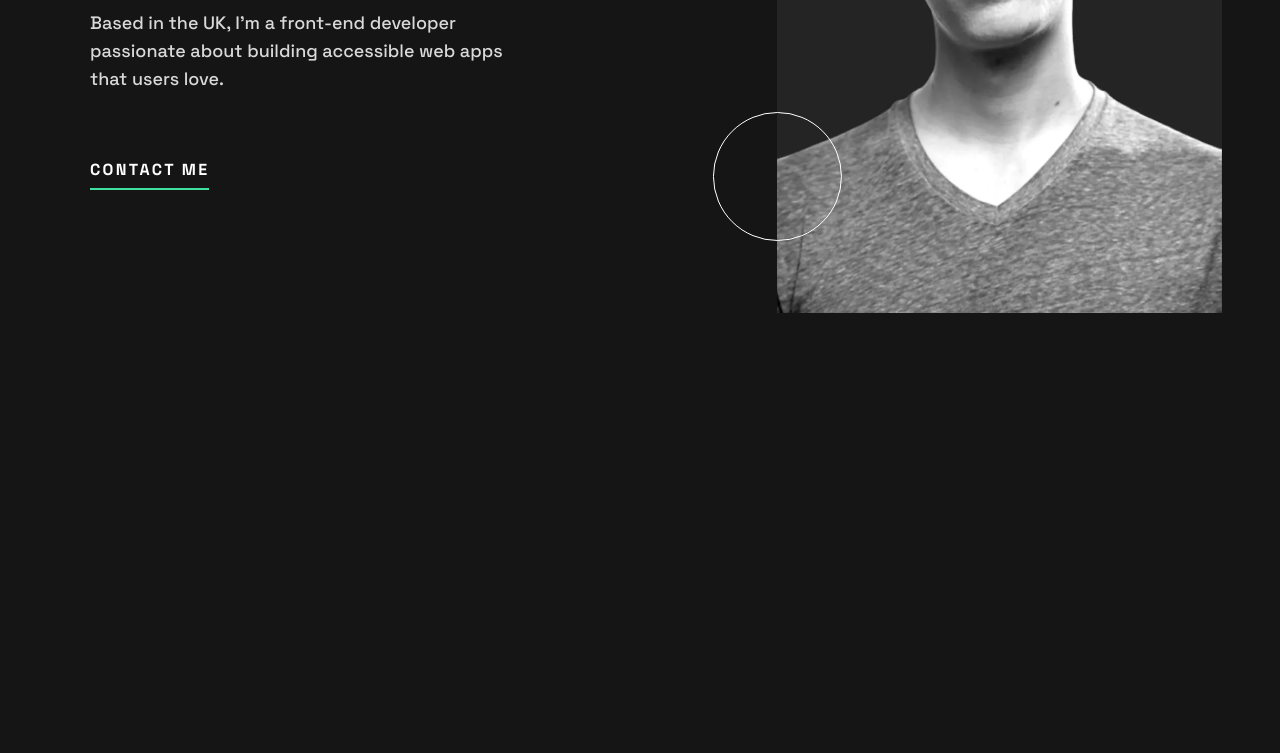
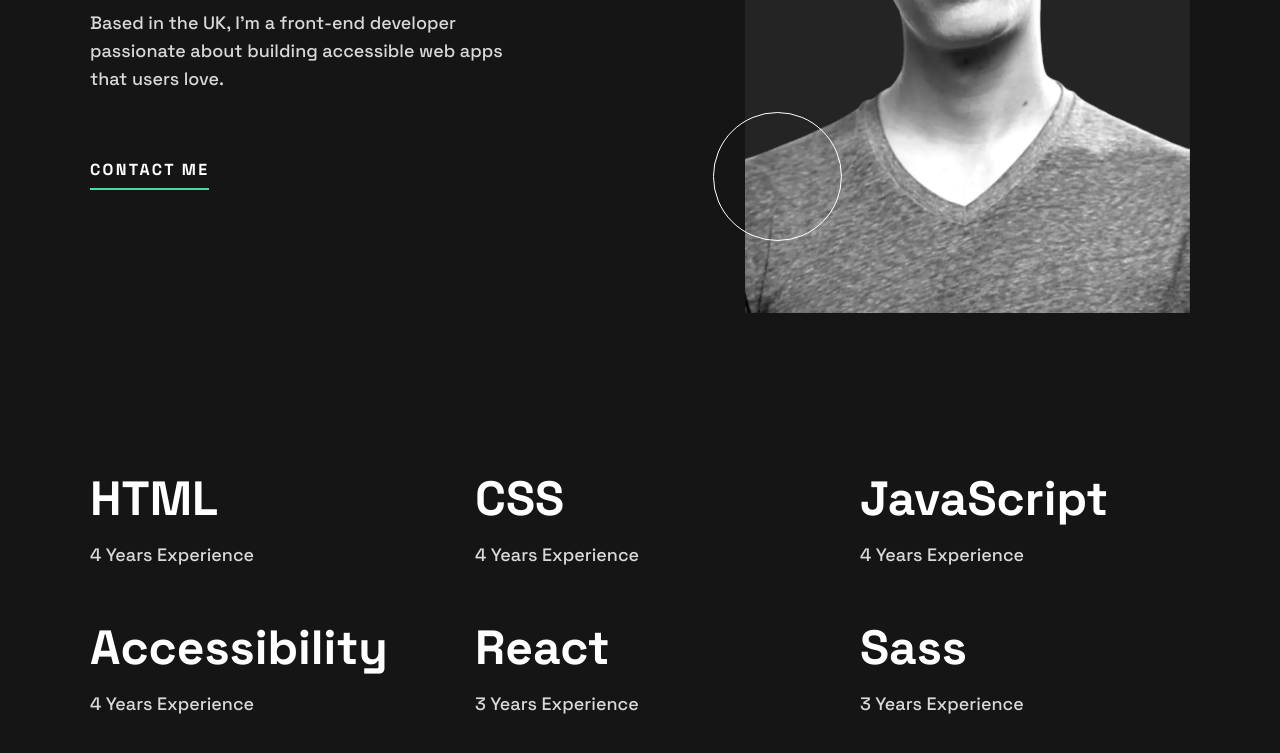
Before and after one commit to Loniewski02/portfolio, a plain HTML site: page index.html in a window 1280 px wide. Shown: the part 407-1160 px from the top of the page. Before the commit the page ends 824 px from the top, so only its background shows below. Drawn offline with Linux system fonts and the light colour scheme; files whose address does not match are found by name.

Commit message:
added skills section

```diff
--- a/index.html
+++ b/index.html
@@ -49,6 +49,40 @@
       </div>
     </div>
   </header>
+
+  <main class="main">
+    <section class="skills">
+      <div class="wrapper">
+        <div class="skills__boxes">
+          <div class="skills__box">
+            <h3 class="skills__box-name">HTML</h3>
+            <p class="skills__box-desc">4 Years Experience</p>
+          </div>
+          <div class="skills__box">
+            <h3 class="skills__box-name">CSS</h3>
+            <p class="skills__box-desc">4 Years Experience</p>
+          </div>
+          <div class="skills__box">
+            <h3 class="skills__box-name">JavaScript</h3>
+            <p class="skills__box-desc">4 Years Experience</p>
+          </div>
+          <div class="skills__box">
+            <h3 class="skills__box-name">Accessibility</h3>
+            <p class="skills__box-desc">4 Years Experience</p>
+          </div>
+          <div class="skills__box">
+            <h3 class="skills__box-name">React</h3>
+            <p class="skills__box-desc">3 Years Experience</p>
+          </div>
+          <div class="skills__box">
+            <h3 class="skills__box-name">Sass</h3>
+            <p class="skills__box-desc">3 Years Experience</p>
+          </div>
+        </div>
+      </div>
+
+    </section>
+  </main>
   <!-- HTML
   4 Years Experience
 
--- a/src/sass/style.scss
+++ b/src/sass/style.scss
@@ -74,6 +74,7 @@ body {
 }
 
 .header {
+	padding-bottom: 9.2rem;
 	position: relative;
 	overflow: hidden;
 
@@ -184,6 +185,31 @@ body {
 	}
 }
 
+.skills {
+	padding: 2.5em 1em;
+
+	&__boxes {
+		display: flex;
+		flex-direction: column;
+		align-items: center;
+		gap: 1.5em;
+	}
+
+	&__box {
+		text-align: center;
+
+		&-name {
+			color: $white;
+			font-size: 3.2rem;
+		}
+
+		&-desc {
+			margin-top: 0.5rem;
+			color: $light-gray;
+		}
+	}
+}
+
 @media (min-width: 375px) {
 }
 @media (min-width: 576px) {
@@ -206,10 +232,6 @@ body {
 			gap: 2em;
 
 			&-link {
-				&:last-child {
-					margin-right: 1em;
-				}
-
 				img {
 					width: 24px;
 				}
@@ -269,18 +291,35 @@ body {
 			}
 		}
 	}
+
+	.skills {
+		padding: 3.2em 2em;
+		&__boxes {
+			flex-direction: row;
+			flex-wrap: wrap;
+			justify-content: space-between;
+			column-gap: 0;
+			row-gap: 3.2em;
+		}
+
+		&__box {
+			text-align: left;
+			width: 50%;
+
+			&-name {
+				font-size: 4.8rem;
+			}
+
+			&-desc {
+				margin-top: 1.4rem;
+				font-size: 1.8rem;
+			}
+		}
+	}
 }
 @media (min-width: 992px) {
 	.nav {
 		padding: 2.5em 2em;
-
-		&__box {
-			&-link {
-				&:last-child {
-					margin-right: 2em;
-				}
-			}
-		}
 	}
 
 	.header {
@@ -315,9 +354,24 @@ body {
 			margin-top: 2em;
 			max-width: 600px;
 
+			&-title {
+				span {
+					&::after {
+						bottom: 4px;
+						height: 6px;
+					}
+				}
+			}
+
 			&-text {
 				margin: 2.4em 0 3.7em;
 			}
+		}
+	}
+
+	.skills {
+		&__box {
+			width: 30%;
 		}
 	}
 }
@@ -329,6 +383,10 @@ body {
 		&__hero {
 			&-rings {
 				left: -1360px;
+			}
+
+			&-profile {
+				right: 0;
 			}
 		}
 
```
Also changed, not shown: dist/css/style.min.css.
